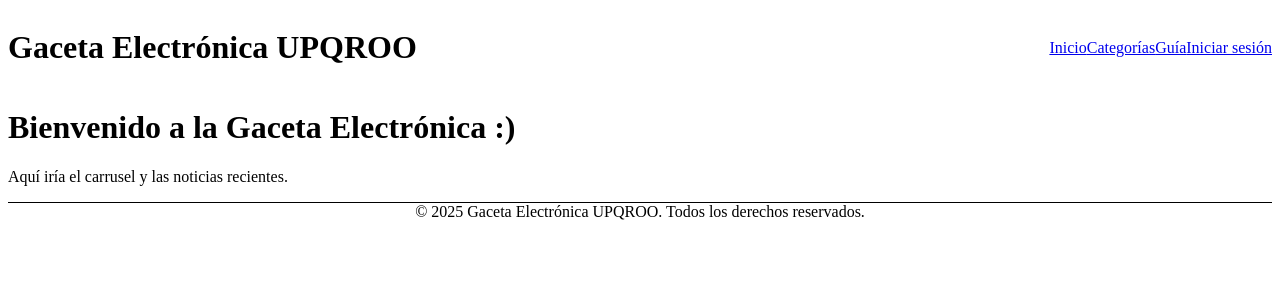
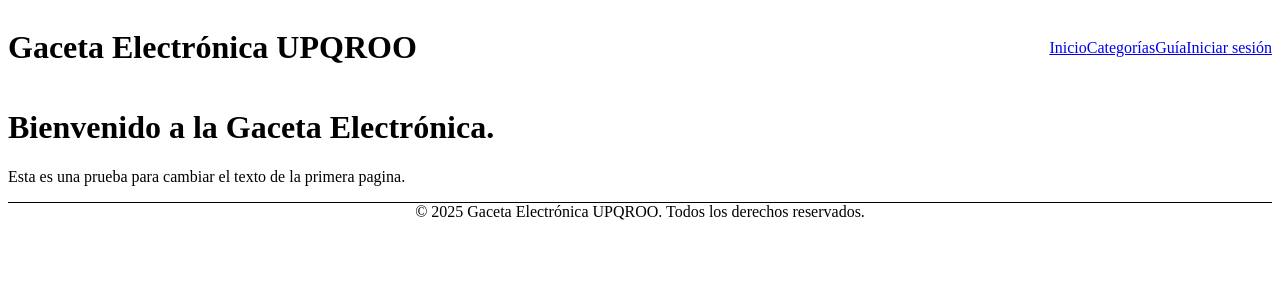
Before and after one commit to EliSalas1/GacetaElectronicaUPQROO, a Next.js app in the folder gacetaelectronica/: page /public in a window 1280 px wide. Shown: the top 300 px of the page. Built offline with nearby package versions, Linux system fonts and the light colour scheme.

Commit message:
Prueba-front
Se hizo un cambio de texto para la prueba de como hacer un fork

```diff
--- a/gacetaelectronica/src/app/public/page.tsx
+++ b/gacetaelectronica/src/app/public/page.tsx
@@ -2,8 +2,8 @@
 export default function PublicHome() {
   return (
     <main>
-      <h1>Bienvenido a la Gaceta Electrónica :)</h1>
-      <p>Aquí iría el carrusel y las noticias recientes.</p>
+      <h1>Bienvenido a la Gaceta Electrónica.</h1>
+      <p>Esta es una prueba para cambiar el texto de la primera pagina.</p>
     </main>
   );
 }
```
